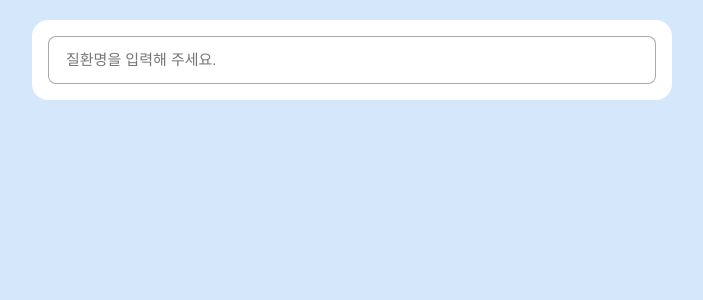
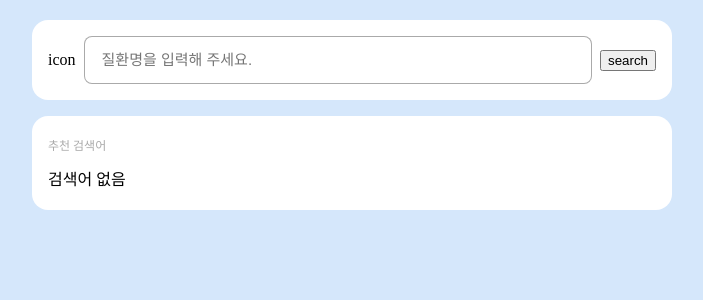
Before and after one commit to WONILLISM/pre-onboarding-11th-4, a React (Vite) app: page / in a window 1280 px wide. Shown: the top 300 px of the page, without its empty margins (288-991 px from the left). Built offline with nearby package versions, Linux system fonts and the light colour scheme.

Commit message:
feat: add search keyboard event (#9)

```diff
--- /dev/null
+++ b/src/components/Search/RelatedSearch.tsx
@@ -0,0 +1,103 @@
+import { styled } from "styled-components";
+import { SearchItem } from "../../common/interface/searchItem";
+import { getSearchItems } from "../../common/api";
+import useQuery from "../../common/hook/useQuery";
+import { useEffect, useRef, useState } from "react";
+
+interface RelatedSearchProps {
+  searchText: string;
+}
+
+const RelatedSearch = ({ searchText }: RelatedSearchProps) => {
+  const queryKey = `search ${searchText}`;
+
+  const { data, loading, error } = useQuery<SearchItem[]>(
+    queryKey,
+    () => getSearchItems({ q: searchText }),
+    { enabled: !!searchText, cacheTime: 6000 }
+  );
+
+  if (error) {
+    return <div>error</div>;
+  }
+
+  const itemRefs = useRef<(HTMLDivElement | null)[]>([]);
+  const [focusIdx, setFocusIdx] = useState<number>(-1);
+
+  const handleKeyDown = (e: React.KeyboardEvent<HTMLDivElement>) => {
+    if (data) {
+      if (e.key === "ArrowUp") {
+        e.preventDefault();
+        setFocusIdx((prevIdx) => Math.max(prevIdx - 1, -1));
+      }
+      if (e.key === "ArrowDown") {
+        e.preventDefault();
+        setFocusIdx((prevIdx) => Math.min(prevIdx + 1, data.length - 1));
+      }
+    }
+  };
+
+  useEffect(() => {
+    if (data) {
+      itemRefs.current = data.map(() => null);
+    }
+  }, [data]);
+
+  useEffect(() => {
+    if (itemRefs.current[focusIdx]) {
+      itemRefs.current[focusIdx]?.focus();
+    }
+  }, [focusIdx]);
+
+  return (
+    <RelatedSearchArea>
+      <RelatedSearchTitle>추천 검색어</RelatedSearchTitle>
+      <RelatedSearchBox onKeyDown={handleKeyDown} tabIndex={0}>
+        {!!!searchText ? (
+          <div>검색어 없음</div>
+        ) : loading ? (
+          <div>Loading...</div>
+        ) : data && data.length > 0 ? (
+          data.map((item, idx) => (
+            <RelatedSearchItem
+              key={item.sickCd}
+              ref={(el) => (itemRefs.current[idx] = el)}
+              tabIndex={idx === focusIdx ? 0 : -1}
+              focus={idx === focusIdx}
+            >
+              🔍 {item.sickNm}
+            </RelatedSearchItem>
+          ))
+        ) : (
+          <div>검색 결과 없음</div>
+        )}
+      </RelatedSearchBox>
+    </RelatedSearchArea>
+  );
+};
+
+const RelatedSearchArea = styled.div`
+  margin-top: 16px;
+  padding: 20px 16px;
+  background-color: #ffffff;
+  border-radius: 16px;
+`;
+
+const RelatedSearchTitle = styled.div`
+  font-size: 12px;
+  color: #aaaaaa;
+`;
+
+const RelatedSearchBox = styled.div`
+  margin-top: 12px;
+  display: flex;
+  flex-direction: column;
+`;
+
+const RelatedSearchItem = styled.div<{ focus: boolean }>`
+  padding: 4px 0px;
+
+  ${(props) => props.focus && "box-shadow: inset 0 0 0 2px red;"}
+`;
+
+export default RelatedSearch;
--- /dev/null
+++ b/src/components/Search/SearchBar.tsx
@@ -0,0 +1,32 @@
+import { ReactElement, ReactNode } from "react";
+import { styled } from "styled-components";
+
+interface SearchBarProps {
+  icon?: ReactNode;
+  children?: ReactElement;
+  searchButton?: ReactNode;
+}
+
+const SearchBar = ({ icon, children, searchButton }: SearchBarProps) => {
+  return (
+    <SearchBarStyle>
+      <IconArea>{icon}</IconArea>
+      {children}
+      <ButtonArea>{searchButton}</ButtonArea>
+    </SearchBarStyle>
+  );
+};
+
+const SearchBarStyle = styled.section`
+  padding: 16px;
+  background-color: #ffffff;
+  border-radius: 16px;
+
+  display: flex;
+  align-items: center;
+  gap: 8px;
+`;
+const IconArea = styled.div``;
+const ButtonArea = styled.div``;
+
+export default SearchBar;
--- a/src/components/SearchBar/index.tsx
+++ /dev/null
@@ -1,93 +0,0 @@
-import { useState } from "react";
-import { SearchItem } from "../../common/interface/searchItem";
-import { getSearchItems } from "../../common/api";
-import useQuery from "../../common/hook/useQuery";
-import TextField from "./TextField";
-import { styled } from "styled-components";
-
-const SearchBar = () => {
-  const [searchText, setSearchText] = useState<string>("");
-  const [isFocus, setIsFocus] = useState<boolean>(false);
-
-  const queryKey = `search ${searchText}`;
-
-  const { data, loading, error } = useQuery<SearchItem[]>(
-    queryKey,
-    () => getSearchItems({ q: searchText }),
-    { enabled: !!searchText, cacheTime: 6000 }
-  );
-
-  if (error) {
-    return <div>error</div>;
-  }
-
-  return (
-    <>
-      <SearchBarStyle>
-        <TextField
-          placeholder="질환명을 입력해 주세요."
-          value={searchText}
-          onFocus={() => {
-            setIsFocus(true);
-          }}
-          onBlur={() => {
-            setIsFocus(false);
-          }}
-          onChange={(e) => {
-            const { value } = e.target;
-
-            setSearchText(value);
-          }}
-        />
-      </SearchBarStyle>
-      {isFocus && (
-        <RelatedSearchArea>
-          <RelatedSearchTitle>추천 검색어</RelatedSearchTitle>
-          <RelatedSearchBox>
-            {!!!searchText ? (
-              <div>검색어 없음</div>
-            ) : loading ? (
-              <div>Loading...</div>
-            ) : data && data.length > 0 ? (
-              data.map((item) => (
-                <RelatedSearchItem>🔍 {item.sickNm}</RelatedSearchItem>
-              ))
-            ) : (
-              <div>검색 결과 없음</div>
-            )}
-          </RelatedSearchBox>
-        </RelatedSearchArea>
-      )}
-    </>
-  );
-};
-
-const SearchBarStyle = styled.section`
-  padding: 16px;
-  background-color: #ffffff;
-  border-radius: 16px;
-`;
-
-const RelatedSearchArea = styled.div`
-  margin-top: 16px;
-  padding: 20px 16px;
-  background-color: #ffffff;
-  border-radius: 16px;
-`;
-
-const RelatedSearchTitle = styled.div`
-  font-size: 12px;
-  color: #aaaaaa;
-`;
-
-const RelatedSearchBox = styled.div`
-  margin-top: 12px;
-  display: flex;
-  flex-direction: column;
-`;
-
-const RelatedSearchItem = styled.div`
-  padding: 4px 0px;
-`;
-
-export default SearchBar;
--- a/src/components/SearchBar/TextField.tsx
+++ b/src/components/TextField.tsx
@@ -13,9 +13,9 @@ const TextField = styled.input`
   transition: background 0.2s ease, color 0.1s ease, box-shadow 0.2s ease;
   box-shadow: inset 0 0 0 1px #aaaaaa;
 
-  &:focus {
+  /* &:focus {
     box-shadow: inset 0 0 0 2px blue;
-  }
+  } */
 `;
 
 export default TextField;
--- a/src/pages/Search.tsx
+++ b/src/pages/Search.tsx
@@ -1,11 +1,36 @@
+import { useState } from "react";
 import { styled } from "styled-components";
-import SearchBar from "../components/SearchBar";
+import SearchBar from "../components/Search/SearchBar";
+import RelatedSearch from "../components/Search/RelatedSearch";
+import TextField from "../components/TextField";
 
 const Search = () => {
+  const [searchText, setSearchText] = useState<string>("");
+  const [isFocus, setIsFocus] = useState<boolean>(false);
+
   return (
     <SearchStyle>
       <SearchArea>
-        <SearchBar />
+        <SearchBar
+          icon={<div>icon</div>}
+          searchButton={<button>search</button>}
+        >
+          <TextField
+            placeholder="질환명을 입력해 주세요."
+            onChange={(e) => {
+              const { value } = e.target;
+
+              setSearchText(value);
+            }}
+            onFocus={() => {
+              setIsFocus(true);
+            }}
+            onBlur={() => {
+              setIsFocus(false);
+            }}
+          />
+        </SearchBar>
+        <RelatedSearch searchText={searchText} />
       </SearchArea>
     </SearchStyle>
   );
```
